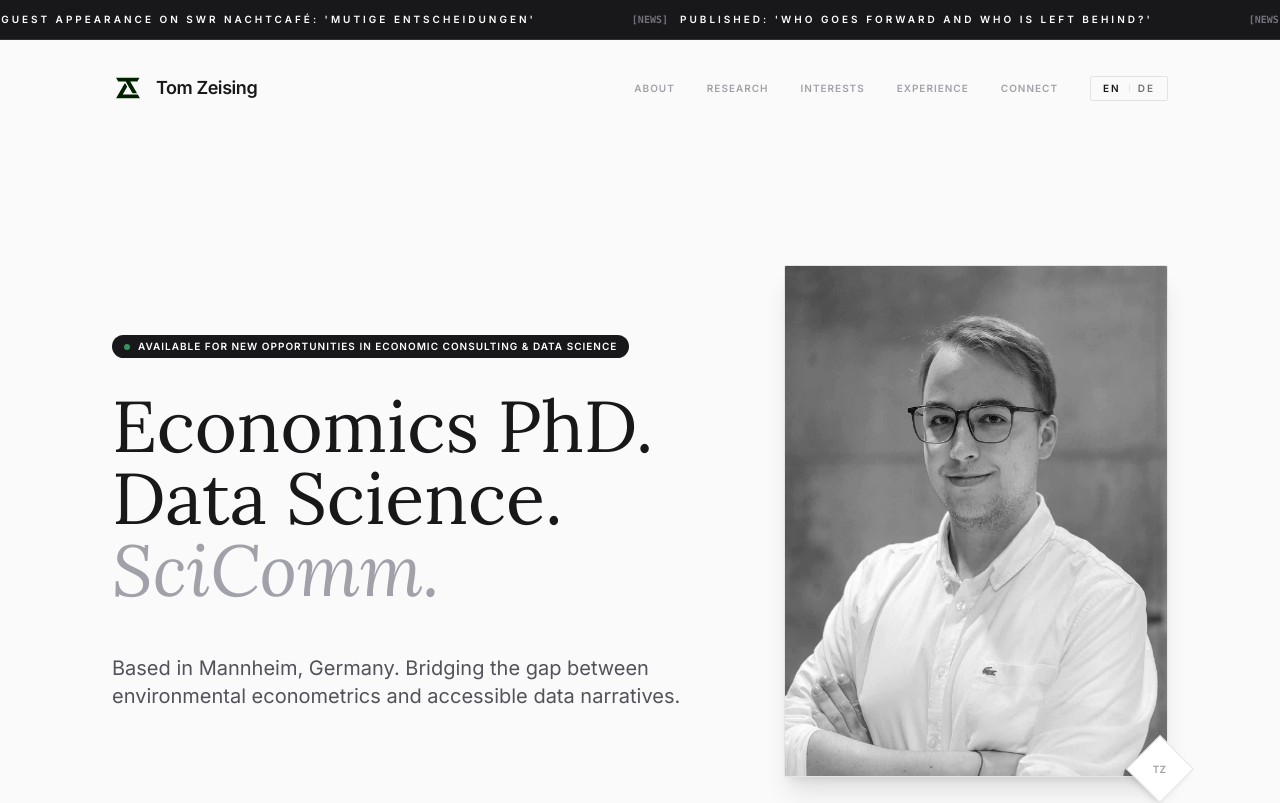
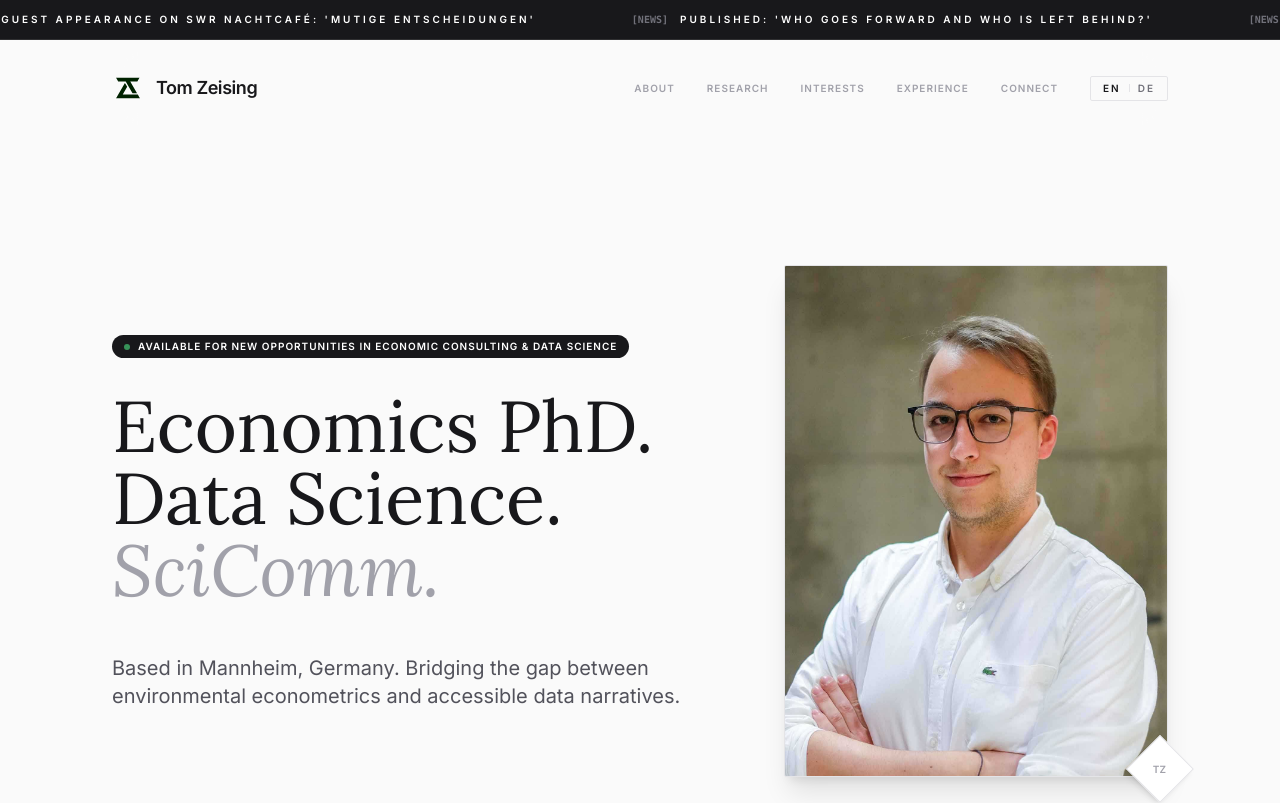
Before and after one commit to tzeising/personal-homepage, a React (Vite) app: page / in a window 1280 px wide. Shown: the top 803 px of the page. Built offline with nearby package versions, Linux system fonts and the light colour scheme.

Commit message:
Make portrait always colorful with hover scale

```diff
--- a/App.tsx
+++ b/App.tsx
@@ -164,7 +164,7 @@ const App: React.FC = () => {
                 <img
                   src={portrait}
                   alt="Portrait of Tom Zeising"
-                  className="absolute inset-0 w-full h-full object-cover grayscale hover:grayscale-0 transition-all duration-700 opacity-0"
+                  className="absolute inset-0 w-full h-full object-cover transition-all duration-700 opacity-0 group-hover:scale-[1.03]"
                   onLoad={(e) => (e.currentTarget.style.opacity = '1')}
                   onError={(e) => (e.currentTarget.style.display = 'none')}
                 />
```
